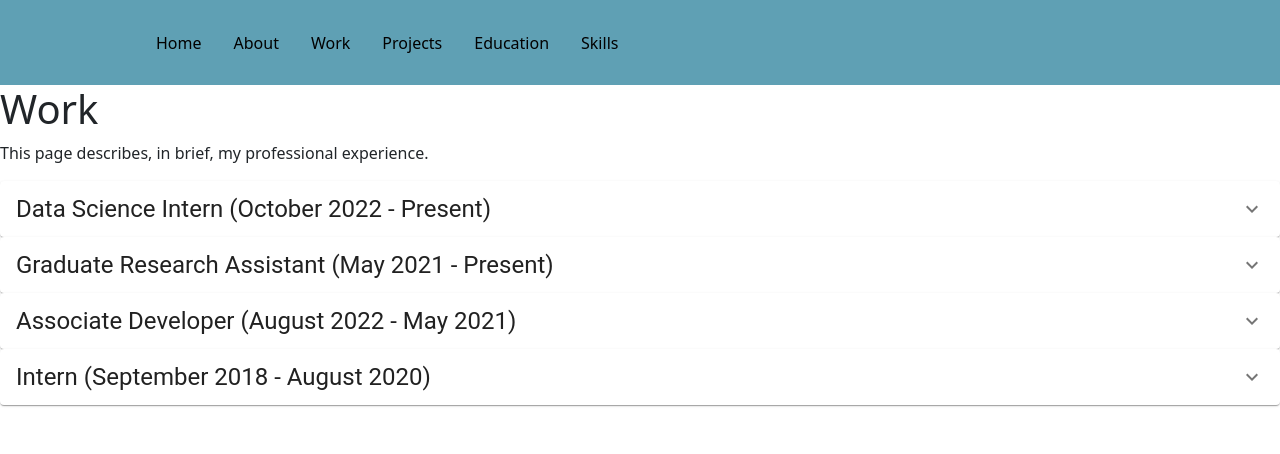
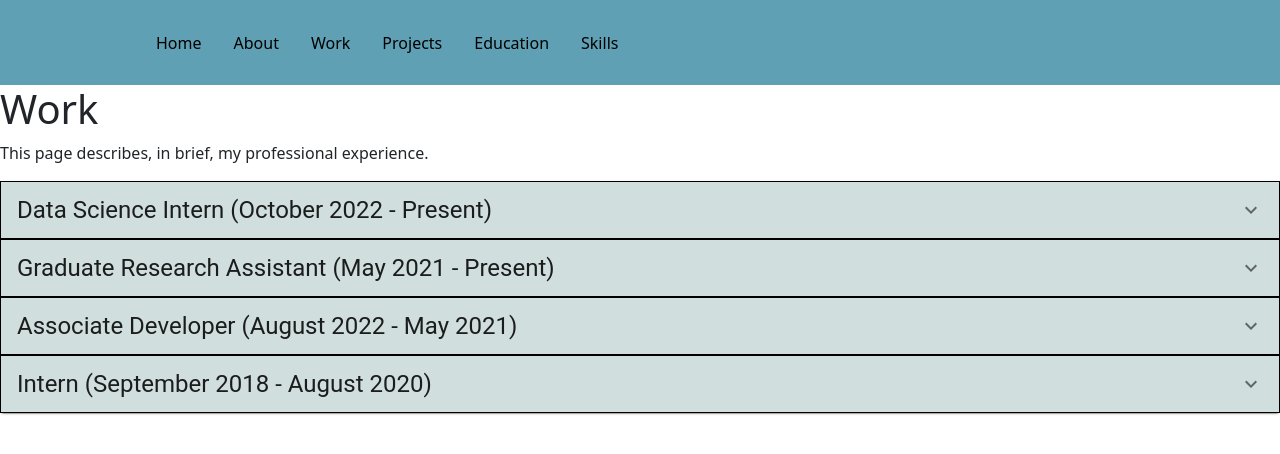
Before and after one commit to maxachis/maxachis.github.io, a React (Create React App) app: page /work in a window 1280 px wide. Shown: the top 454 px of the page. Built offline with nearby package versions, Linux system fonts and the light colour scheme; what csd would draw is missing.

Commit message:
Add custom accordion appearance

```diff
--- a/src/pages/work.js
+++ b/src/pages/work.js
@@ -4,23 +4,35 @@ import {AccordionDetails, AccordionSummary} from "@mui/material";
 import ExpandMoreIcon from '@mui/icons-material/ExpandMore';
 import Typography from '@mui/material/Typography';
 import Config from "./../config.js";
+import {styled} from "@mui/material/styles";
+
+const CustomAccordionSummary = styled(AccordionSummary)`
+  background-color: #d1dede;
+  border: black solid 1px;
+  z-index: 0;
+`;
+
+const CustomAccordion = styled(Accordion)`
+  z-index: 0;
+`;
+
 
 function JobAccordion(props) {
     return (
         <div>
 
-            <Accordion>
-                <AccordionSummary
+            <CustomAccordion>
+                <CustomAccordionSummary
                     expandIcon={<ExpandMoreIcon />}
                 >
                     <Typography variant={"h5"}>{props.job.title} ({props.job.start_date} - {props.job.end_date})</Typography>
-                </AccordionSummary>
+                </CustomAccordionSummary>
                 <AccordionDetails>
                     <p><img style={{float: 'Right', padding: 1}} height={"100"} src={props.job.logo} alt="Company Logo"></img>
                         {props.job.content}
                     </p>
                 </AccordionDetails>
-            </Accordion>
+            </CustomAccordion>
         </div>
     )
 }
```
